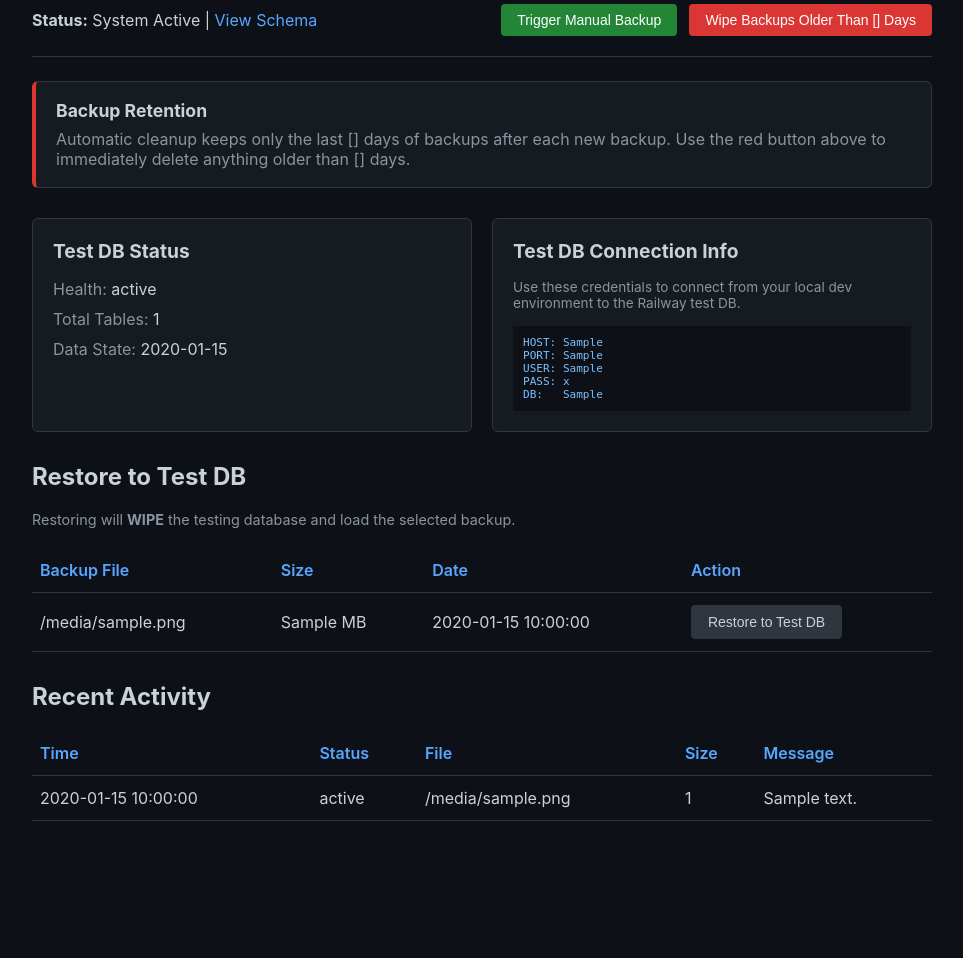
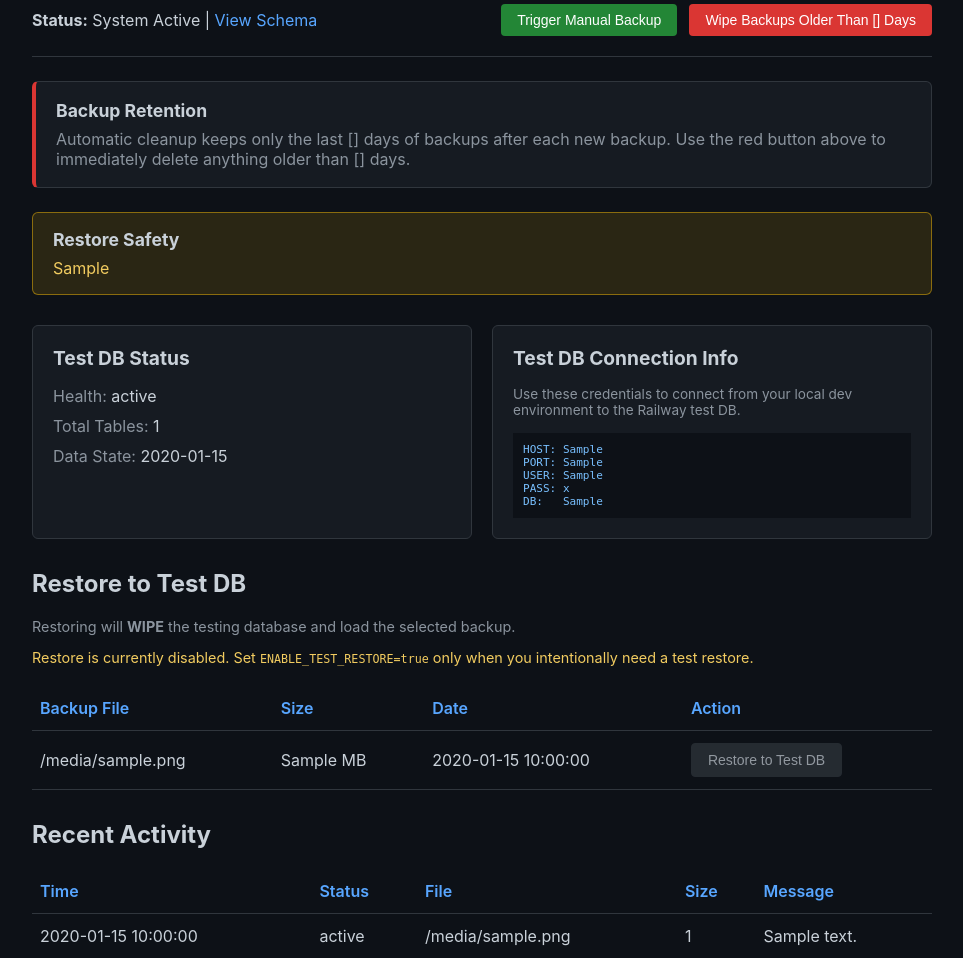
Before and after one commit to Zhihong0321/ee-backup, a FastAPI app: template app/templates/index.html in a window 1280 px wide. Shown: the part 129-1087 px from the top of the page, without its empty margins (158-1121 px from the left). Before the commit the page ends 950 px from the top, so only its background shows below. Run offline with FastAPI, Linux system fonts and the light colour scheme; the template is opened without the code that fills it: most values are stand-ins (such as "Sample title", 1, 10 or a date in 2020).

Commit message:
Harden restore safety for backup service

```diff
--- a/app/main.py
+++ b/app/main.py
@@ -15,6 +15,9 @@ from .backup import (
     get_test_db_info,
     delete_old_backups,
     RETENTION_DAYS,
+    restore_is_enabled,
+    same_database_target,
+    get_config,
 )
 
 app = FastAPI(title="Sentinel Backup Service")
@@ -81,6 +84,15 @@ async def dashboard(request: Request):
     dashboard_errors = []
     available_backups = []
     normalized_test_db_info = None
+    restore_enabled = restore_is_enabled()
+    restore_safety_warning = None
+
+    try:
+        config = get_config()
+        if same_database_target(config.get("TEST_DATABASE_URL"), config.get("DATABASE_URL")):
+            restore_safety_warning = "Restore target matches production database. Restore is blocked for safety."
+    except Exception as exc:
+        dashboard_errors.append(f"Restore safety check unavailable: {exc}")
 
     try:
         conn = get_db_connection()
@@ -143,7 +155,9 @@ async def dashboard(request: Request):
         "backups": available_backups,
         "test_db_info": normalized_test_db_info,
         "retention_days": RETENTION_DAYS,
-        "dashboard_errors": dashboard_errors
+        "dashboard_errors": dashboard_errors,
+        "restore_enabled": restore_enabled,
+        "restore_safety_warning": restore_safety_warning,
     }
 
     try:
--- a/app/templates/index.html
+++ b/app/templates/index.html
@@ -87,6 +87,14 @@
             border-radius: 6px;
         }
 
+        .warning-card {
+            margin-top: 24px;
+            background: rgba(255, 193, 7, 0.12);
+            border: 1px solid rgba(255, 193, 7, 0.45);
+            padding: 16px 20px;
+            border-radius: 6px;
+        }
+
         .log-list {
             margin-top: 20px;
             width: 100%;
@@ -136,6 +144,13 @@
     </div>
     {% endif %}
 
+    {% if restore_safety_warning %}
+    <div class="warning-card">
+        <h2 style="margin: 0 0 8px; font-size: 1.1em;">Restore Safety</h2>
+        <p style="margin: 0; color: #f2cc60;">{{ restore_safety_warning }}</p>
+    </div>
+    {% endif %}
+
     {% if test_db_info %}
     <div style="display: grid; grid-template-columns: 1fr 1fr; gap: 20px; margin-top: 30px;">
         <!-- Test DB Status Card -->
@@ -172,6 +187,9 @@
     <div style="margin-top: 30px;">
         <h2>Restore to Test DB</h2>
         <p style="font-size: 0.9em; color: #8b949e;">Restoring will <strong>WIPE</strong> the testing database and load the selected backup.</p>
+        {% if not restore_enabled %}
+        <p style="font-size: 0.9em; color: #f2cc60;">Restore is currently disabled. Set <code>ENABLE_TEST_RESTORE=true</code> only when you intentionally need a test restore.</p>
+        {% endif %}
         <table class="log-list">
             <thead>
                 <tr>
@@ -188,7 +206,7 @@
                     <td>{{ backup.size_mb }} MB</td>
                     <td>{{ backup.last_modified }}</td>
                     <td>
-                        <button onclick="restoreBackup('{{ backup.filename }}')">Restore to Test DB</button>
+                        <button onclick="restoreBackup('{{ backup.filename }}')" {% if not restore_enabled %}disabled{% endif %}>Restore to Test DB</button>
                     </td>
                 </tr>
                 {% endfor %}
```
Also changed, not shown: app/backup.py (+35 -5 lines), 1 other file.
